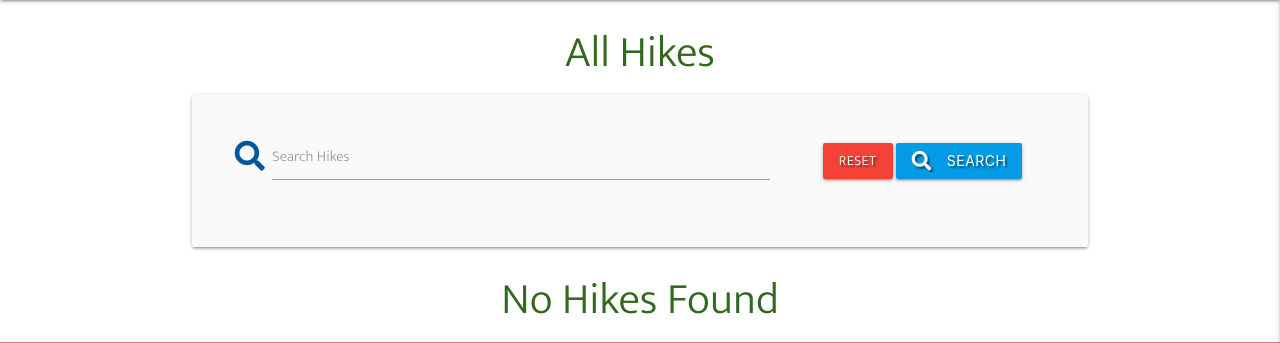
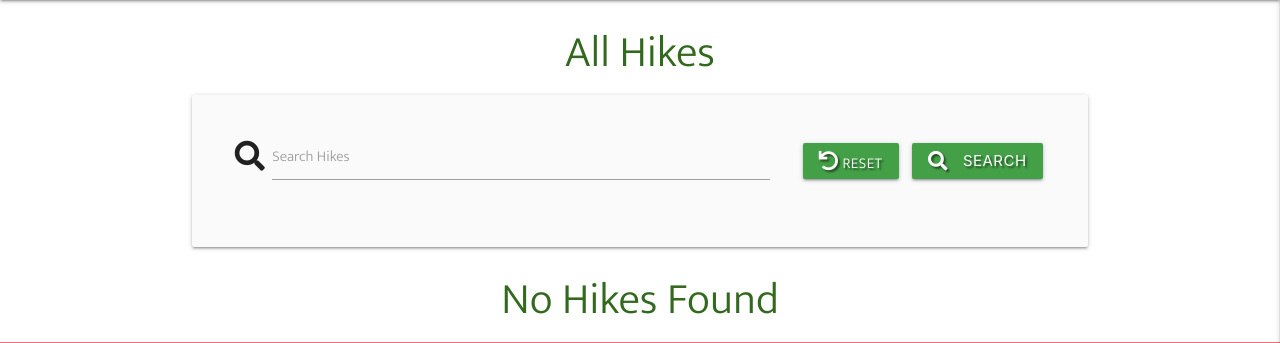
Before and after one commit to MWatty/hike_ireland, a Flask app: page /search in a window 1280 px wide. Shown: the part 64-407 px from the top of the page. Run offline with Flask 2, Linux system fonts and the light colour scheme; data that the repository does not hold is empty; some libraries are stand-ins or nearby versions.

Commit message:
styled reset and search buttons

```diff
--- a/static/css/style.css
+++ b/static/css/style.css
@@ -25,3 +25,8 @@ flashes h4{
 .btn-small{
     margin: 5px;
 }
+
+.function-btn{
+    font-size: 15px;
+    margin: 5px;
+}
--- a/templates/hikes.html
+++ b/templates/hikes.html
@@ -8,19 +8,19 @@
     <form action="{{ url_for('search') }}" method="post" class="col s12">
         <div class="row valign-wrapper center-align">
             <div class="input-field col s12 m8">
-                <i class="fas fa-search prefix light-blue-text text-darken-4"></i>
+                <i class="fas fa-search prefix"></i>
                 <input type="text" name="query" id="query" minlength="3" class="validate" required>
                 <label for="query">Search Hikes</label>
             </div>
             <div class="col s12 m4">
-                <a href="{{ url_for('get_hikes') }}" class="red btn text-shadow">Reset</a>
-                <button type="submit" class="light-blue darken-1 btn text-shadow">
+                <a href="{{ url_for('get_hikes') }}" class="green darken-1 btn text-shadow function-btn"><i class="fas fa-undo"></i>
+                    Reset</a>
+                <button type="submit" class="green darken-1 btn text-shadow function-btn">
                     <i class="fas fa-search left"></i> Search
                 </button>
             </div>
         </div>
     </form>
-
 </div>
 
 {% if hikes|length > 0 %}
```
